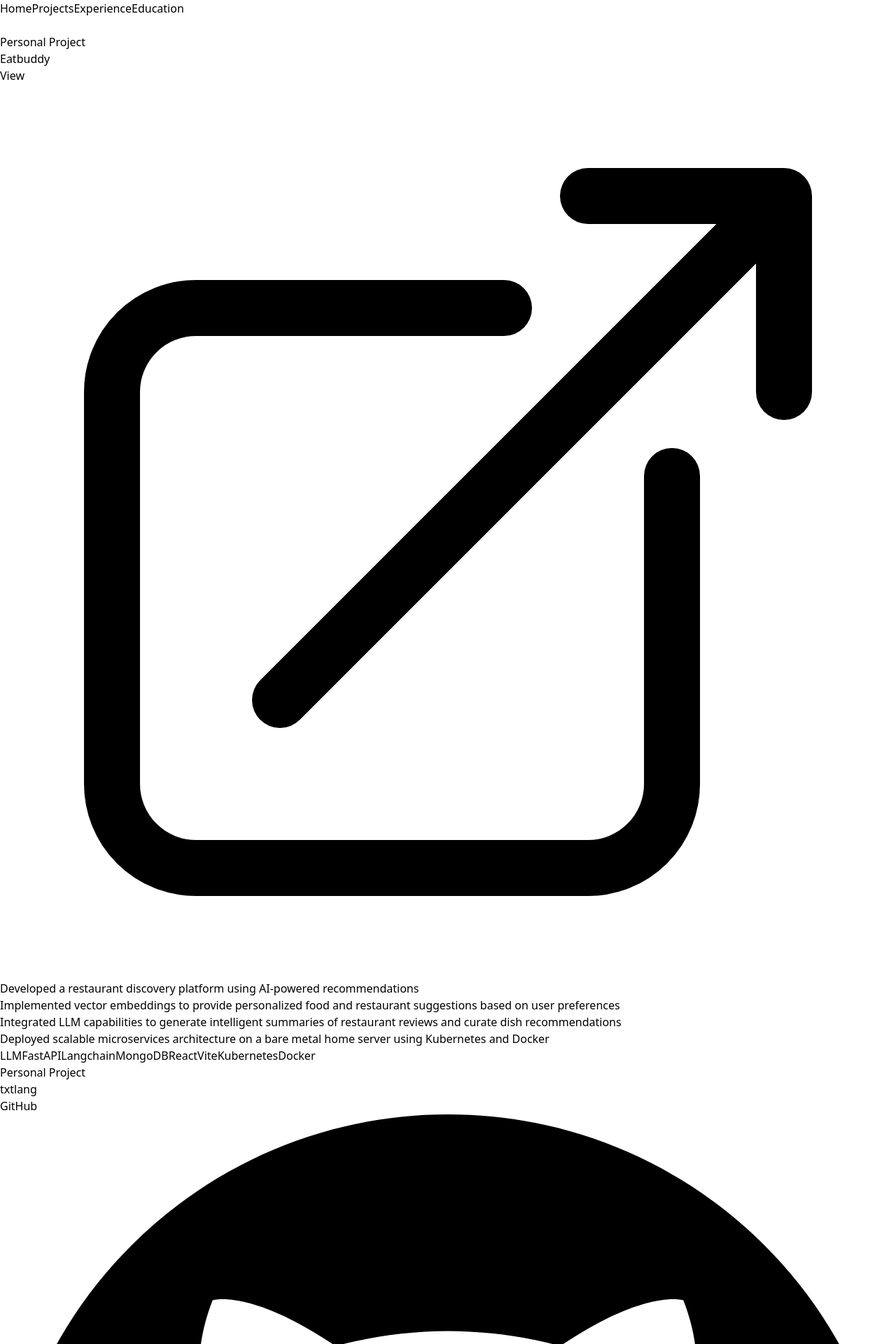
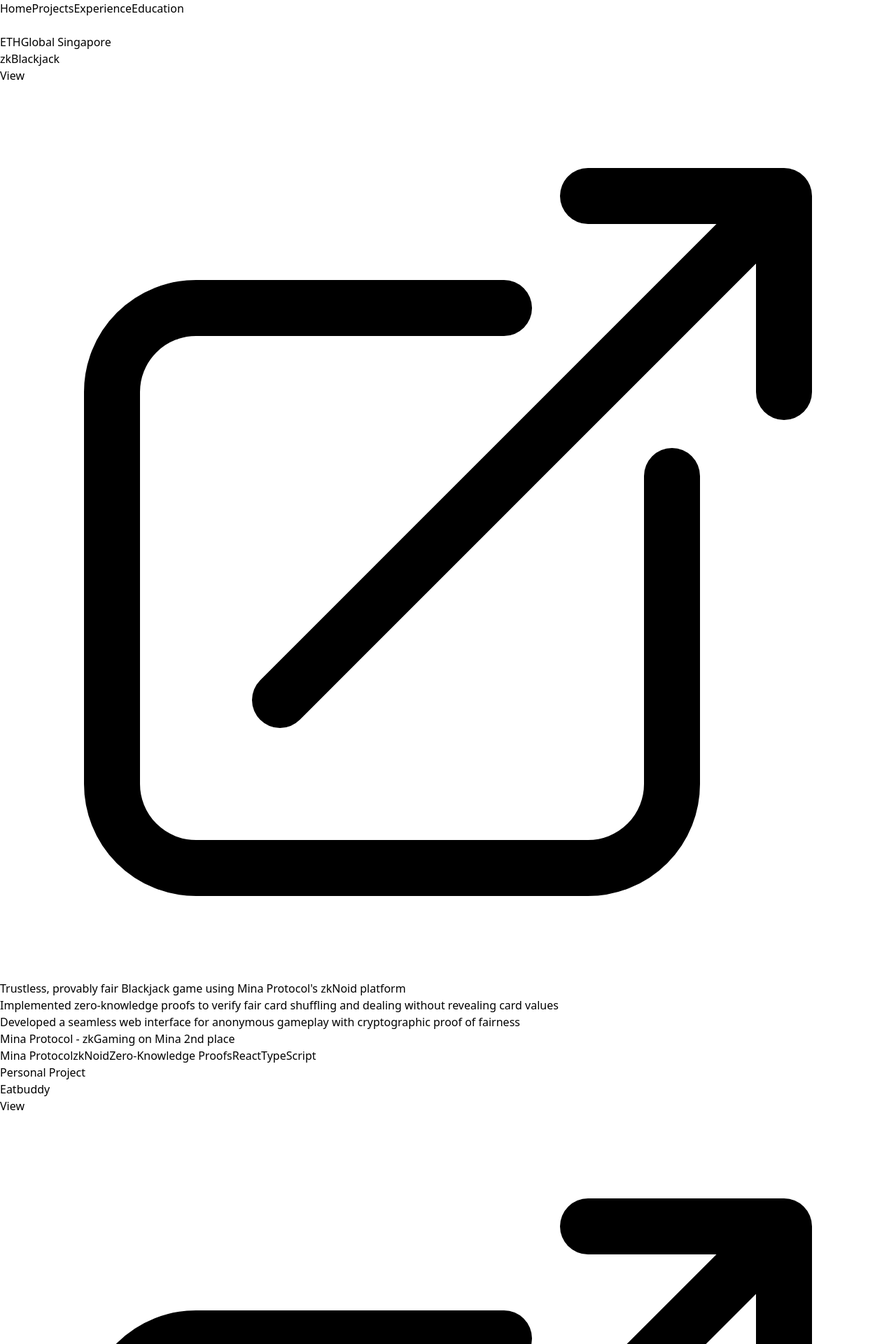
Before and after one commit to arielmiki/apollo, a React (Vite) app: page /projects in a window 1280 px wide. Shown: the top 1920 px of the page at 70% size. Built offline with nearby package versions, Linux system fonts and the light colour scheme.

Commit message:
Add project

```diff
--- a/src/pages/Home.tsx
+++ b/src/pages/Home.tsx
@@ -43,7 +43,7 @@ export const Home = () => {
 
               <div className="flex items-center gap-4 group">
                 <div className="w-10 h-10 rounded-full bg-amber-50 flex items-center justify-center">
-                  <GiPokerHand className="w-7 h-7 text-amber-700" />
+                  <GiPokerHand className="w-8 h-8 text-amber-700" />
                 </div>
                 <span className="text-gray-700 group-hover:text-amber-700 transition-colors">
                   Playing poker and practicing trading strategy
--- a/src/sections/Projects.tsx
+++ b/src/sections/Projects.tsx
@@ -1,6 +1,18 @@
 import { Project } from '../components/Project';
 
 const projects = [
+  {
+    title: 'zkBlackjack',
+    role: 'ETHGlobal Singapore',
+    description: [
+      'Trustless, provably fair Blackjack game using Mina Protocol\'s zkNoid platform',
+      'Implemented zero-knowledge proofs to verify fair card shuffling and dealing without revealing card values',
+      'Developed a seamless web interface for anonymous gameplay with cryptographic proof of fairness',
+      'Mina Protocol - zkGaming on Mina 2nd place'
+    ],
+    stack: ['Mina Protocol', 'zkNoid', 'Zero-Knowledge Proofs', 'React', 'TypeScript'],
+    link: 'https://ethglobal.com/showcase/zkblackjack-hjrpn'
+  },
   {
     title: 'Eatbuddy',
     role: 'Personal Project',
@@ -28,7 +40,7 @@ const projects = [
   },
   {
     title: 'KLEMM',
-    role: 'Lead Backend Developer',
+    role: 'UI Incubate',
     description: [
       'Led backend development in a startup incubated by University of Indonesia',
       'Architected and implemented complete backend system including RESTful APIs, microservices, and database design',
```
